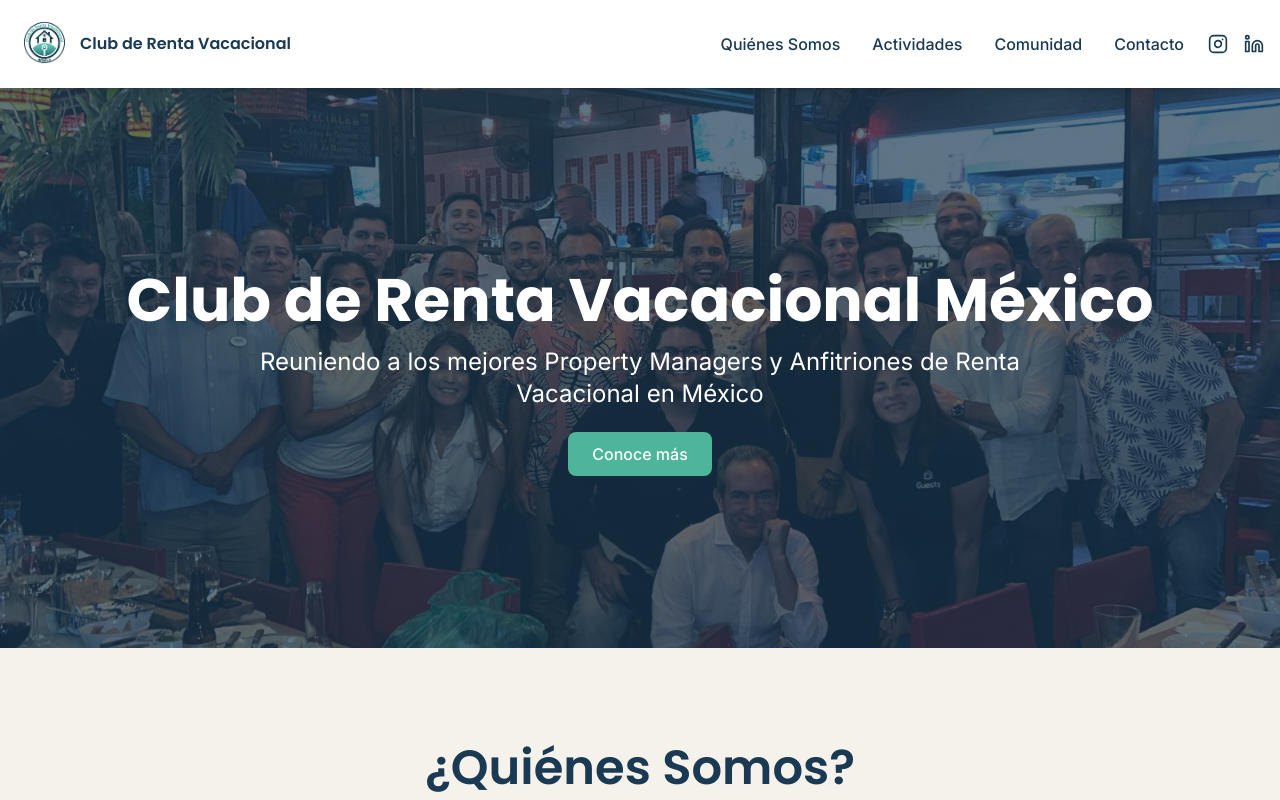
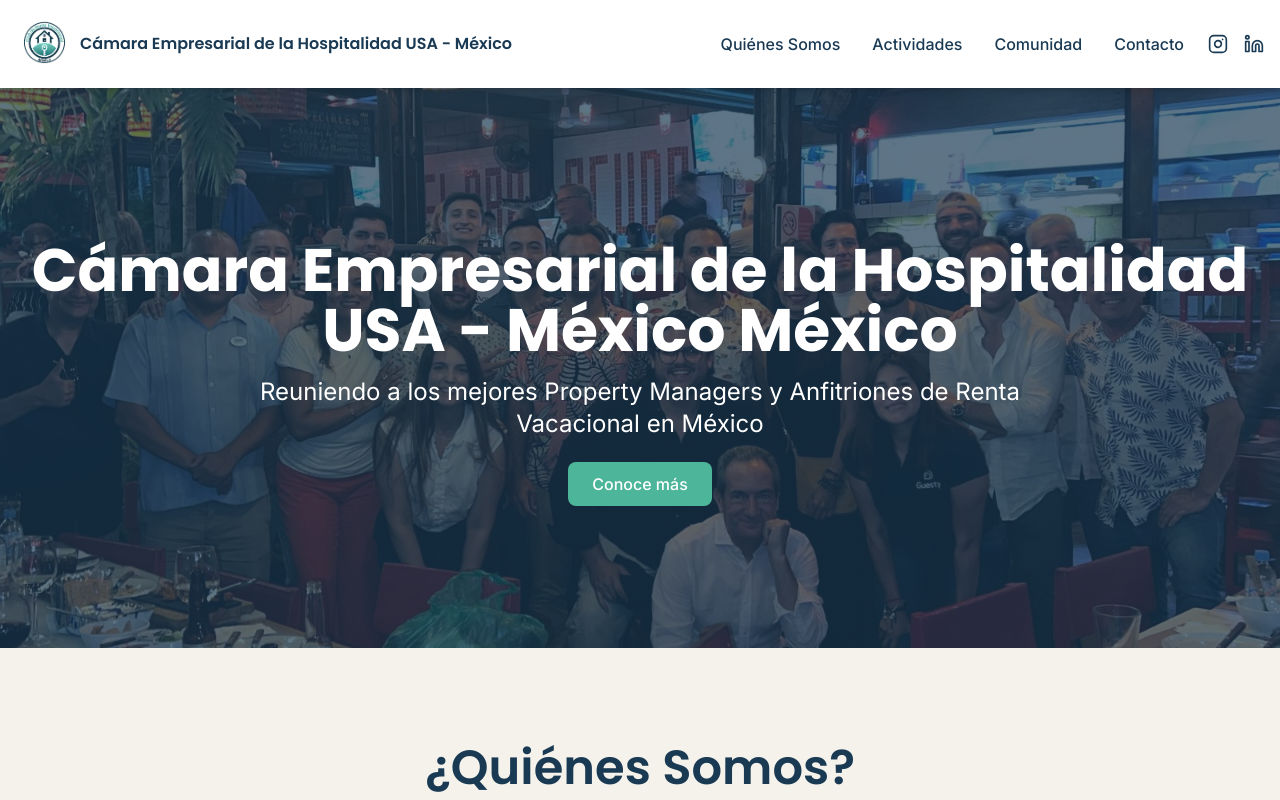
Before and after one commit to gorupicz/cahusamex, a React (Vite) app: page / in a window 1280 px wide. Shown: the top 800 px of the page. Built offline with nearby package versions, Linux system fonts and the light colour scheme.

Commit message:
Rebrand: Club de Renta Vacacional → Cámara Empresarial de la Hospitalidad USA - México
Update all brand references and domain URLs (cahusa.mx) across the site.

Co-Authored-By: Claude Opus 4.6 (1M context) <noreply@anthropic.com>

```diff
--- a/index.html
+++ b/index.html
@@ -4,21 +4,21 @@
   <head>
     <meta charset="UTF-8" />
     <meta name="viewport" content="width=device-width, initial-scale=1.0" />
-    <title>Club de Renta Vacacional México</title>
+    <title>Cámara Empresarial de la Hospitalidad USA - México México</title>
     <meta name="description" content="Comunidad de Property Managers y Anfitriones de Renta Vacacional en México" />
-    <meta name="author" content="Club de Renta Vacacional" />
+    <meta name="author" content="Cámara Empresarial de la Hospitalidad USA - México" />
 
-    <meta property="og:title" content="Club de Renta Vacacional México" />
+    <meta property="og:title" content="Cámara Empresarial de la Hospitalidad USA - México México" />
     <meta property="og:description" content="Comunidad de Property Managers y Anfitriones de Renta Vacacional en México" />
     <meta property="og:type" content="website" />
-    <meta property="og:image" content="https://clubrentavacacional.mx/lovable-uploads/4deb150c-8c55-4cd1-baf4-560ce2ee0f9a.png" />
-    <meta property="og:url" content="https://clubrentavacacional.mx" />
+    <meta property="og:image" content="https://cahusa.mx/lovable-uploads/4deb150c-8c55-4cd1-baf4-560ce2ee0f9a.png" />
+    <meta property="og:url" content="https://cahusa.mx" />
 
     <meta name="twitter:card" content="summary_large_image" />
     <meta name="twitter:site" content="@clubrentavacacional" />
-    <meta name="twitter:image" content="https://clubrentavacacional.mx/lovable-uploads/4deb150c-8c55-4cd1-baf4-560ce2ee0f9a.png" />
+    <meta name="twitter:image" content="https://cahusa.mx/lovable-uploads/4deb150c-8c55-4cd1-baf4-560ce2ee0f9a.png" />
 
-    <link rel="canonical" href="https://clubrentavacacional.mx" />
+    <link rel="canonical" href="https://cahusa.mx" />
     <link rel="icon" href="/lovable-uploads/4deb150c-8c55-4cd1-baf4-560ce2ee0f9a.png" type="image/png" />
   </head>
 
--- a/src/components/Footer.tsx
+++ b/src/components/Footer.tsx
@@ -11,10 +11,10 @@ const Footer = () => {
             <div className="flex items-center mb-4">
               <img
                 src="/lovable-uploads/4deb150c-8c55-4cd1-baf4-560ce2ee0f9a.png"
-                alt="Club de Renta Vacacional Logo"
+                alt="Cámara Empresarial de la Hospitalidad USA - México Logo"
                 className="h-20 bg-white rounded-full p-1"
               />
-              <h3 className="ml-3 text-lg font-heading font-medium">Club de Renta Vacacional</h3>
+              <h3 className="ml-3 text-lg font-heading font-medium">Cámara Empresarial de la Hospitalidad USA - México</h3>
             </div>
             <p className="my-2 text-gray-300">
               Reuniendo a los mejores Property Managers y Anfitriones de Renta Vacacional en México
@@ -69,7 +69,7 @@ const Footer = () => {
         </div>
 
         <div className="border-t border-gray-700 mt-8 pt-8 text-center text-gray-400">
-          <p>&copy; {new Date().getFullYear()} Club de Renta Vacacional. Todos los derechos reservados.</p>
+          <p>&copy; {new Date().getFullYear()} Cámara Empresarial de la Hospitalidad USA - México. Todos los derechos reservados.</p>
         </div>
       </div>
     </footer>
--- a/src/components/Navbar.tsx
+++ b/src/components/Navbar.tsx
@@ -16,11 +16,11 @@ const Navbar = () => {
         <Link to="/" className="flex items-center">
           <img
             src="/lovable-uploads/4deb150c-8c55-4cd1-baf4-560ce2ee0f9a.png"
-            alt="Club de Renta Vacacional Logo"
+            alt="Cámara Empresarial de la Hospitalidad USA - México Logo"
             className="h-14"
           />
           <span className="ml-2 text-navy font-heading font-semibold hidden md:block">
-            Club de Renta Vacacional
+            Cámara Empresarial de la Hospitalidad USA - México
           </span>
         </Link>
 
--- a/src/pages/About.tsx
+++ b/src/pages/About.tsx
@@ -11,7 +11,7 @@ const About = () => {
       <main>
         <Hero
           title="Quiénes Somos"
-          subtitle="Conoce la historia y el propósito del Club de Renta Vacacional"
+          subtitle="Conoce la historia y el propósito del Cámara Empresarial de la Hospitalidad USA - México"
           backgroundImage="/lovable-uploads/27c70ccd-6775-4d50-84e2-e2cd60f72589.png"
         />
 
@@ -20,7 +20,7 @@ const About = () => {
             <div>
               <h2 className="text-navy mb-6">Nuestra Historia</h2>
               <p className="text-gray-600">
-                El Club de Renta Vacacional reúne a los mejores Property Managers y Anfitriones de México.
+                El Cámara Empresarial de la Hospitalidad USA - México reúne a los mejores Property Managers y Anfitriones de México.
                 Nacimos en la Riviera Maya, el mercado turístico más grande de América Latina, con la visión
                 de crear una comunidad colaborativa que impulse el crecimiento y la profesionalización del sector.
               </p>
--- a/src/pages/Contact.tsx
+++ b/src/pages/Contact.tsx
@@ -87,7 +87,7 @@ const Contact = () => {
                   <div>
                     <h3 className="text-lg font-bold text-navy mb-1">LinkedIn</h3>
                     <a href="https://www.linkedin.com/company/club-de-renta-vacacional" target="_blank" rel="noopener noreferrer" className="text-gray-600 hover:text-teal transition-colors">
-                      Club de Renta Vacacional
+                      Cámara Empresarial de la Hospitalidad USA - México
                     </a>
                   </div>
                 </div>
--- a/src/pages/Index.tsx
+++ b/src/pages/Index.tsx
@@ -14,7 +14,7 @@ const Index = () => {
       <Navbar />
       <main>
         <Hero
-          title="Club de Renta Vacacional México"
+          title="Cámara Empresarial de la Hospitalidad USA - México México"
           subtitle="Reuniendo a los mejores Property Managers y Anfitriones de Renta Vacacional en México"
           backgroundImage="/lovable-uploads/27c70ccd-6775-4d50-84e2-e2cd60f72589.png"
           showButton={true}
@@ -25,7 +25,7 @@ const Index = () => {
           <div className="text-center mb-12">
             <h2 className="text-navy mb-4">¿Quiénes Somos?</h2>
             <p className="max-w-3xl mx-auto text-lg text-gray-600">
-              El Club de Renta Vacacional reúne a los mejores Property Managers y Anfitriones de México.
+              El Cámara Empresarial de la Hospitalidad USA - México reúne a los mejores Property Managers y Anfitriones de México.
               Nacimos en la Riviera Maya, el mercado turístico más grande de América Latina.
             </p>
           </div>
--- a/tailwind.config.ts
+++ b/tailwind.config.ts
@@ -63,7 +63,7 @@ export default {
 					border: 'hsl(var(--sidebar-border))',
 					ring: 'hsl(var(--sidebar-ring))'
 				},
-				// Custom colors for Club de Renta Vacacional
+				// Custom colors for Cámara Empresarial de la Hospitalidad USA - México
 				teal: {
 					light: '#5ECBAA',
 					DEFAULT: '#4DB69A',
```
Also changed, not shown: public/robots.txt.
